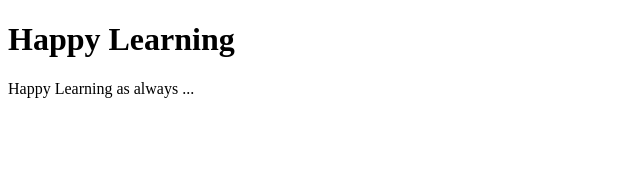
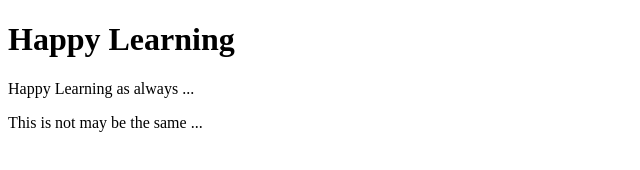
Before and after one commit to omaradam61/colloborate, a plain HTML site: page index.html in a window 1280 px wide. Shown: the whole page, without its empty margins (0-640 px from the left). Drawn offline with Linux system fonts and the light colour scheme.

Commit message:
update html file

```diff
--- a/index.html
+++ b/index.html
@@ -9,6 +9,7 @@
 <body>
     <h1>Happy Learning</h1>
     <p>Happy Learning as always ... </p>
+    <p>This is not may be the same ... </p>
 
 </body>
 </html>
```
